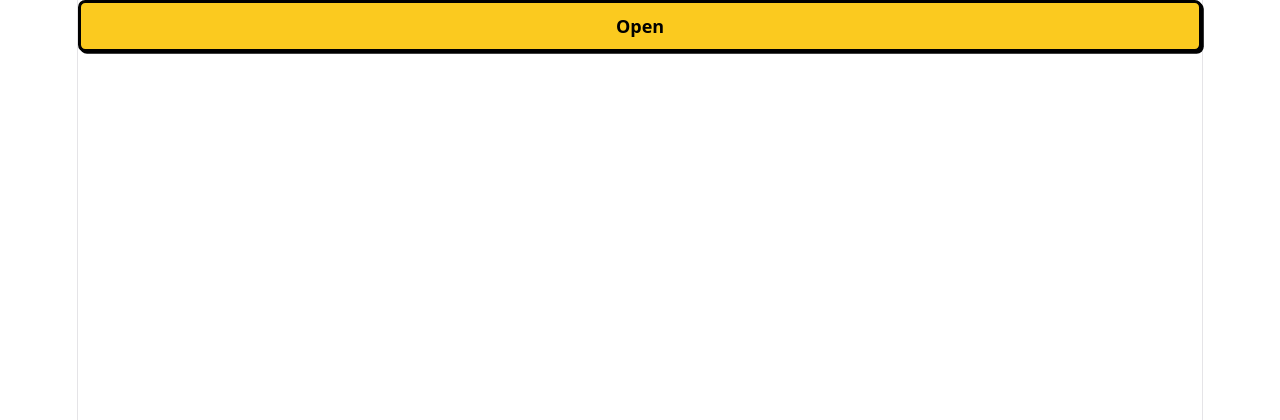
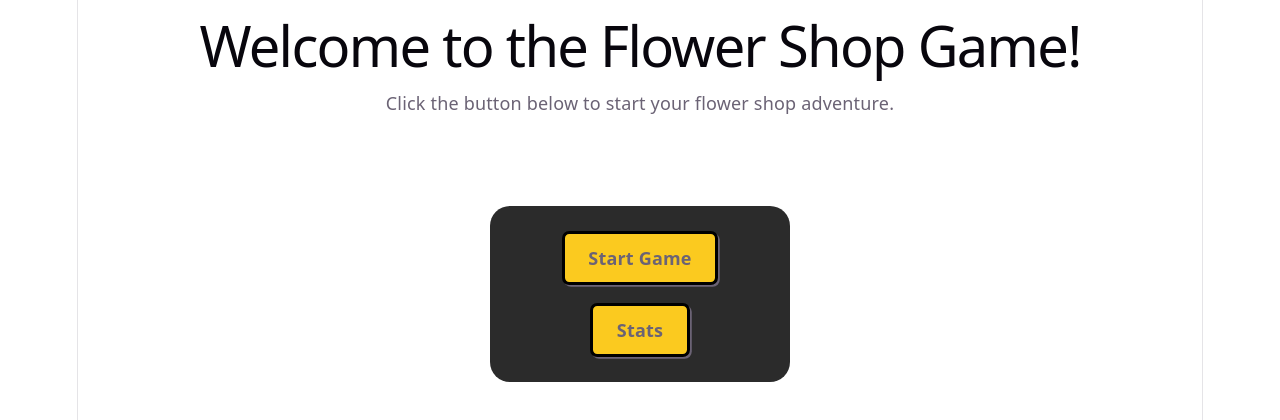
Before and after one commit to zincaI/Flower-shop-game, a React (Vite) app in the folder flower-shop/: page / in a window 1280 px wide. Shown: the top 420 px of the page. Built offline with nearby package versions, Linux system fonts and the light colour scheme.

Commit message:
feat: integrate Tailwind CSS and add Button and Card components with styles

```diff
--- a/flower-shop/package.json
+++ b/flower-shop/package.json
@@ -15,6 +15,7 @@
   },
   "devDependencies": {
     "@eslint/js": "^10.0.1",
+    "@tailwindcss/vite": "^4.3.4",
     "@types/node": "^24.19.2",
     "@types/react": "^19.3.0",
     "@types/react-dom": "^19.3.0",
@@ -24,6 +25,7 @@
     "eslint-plugin-react-refresh": "^0.5.7",
     "globals": "^17.13.0",
     "prettier": "3.9.10",
+    "tailwindcss": "^4.3.4",
     "typescript": "~5.9.3",
     "typescript-eslint": "^8.72.0",
     "vite": "^8.3.5"
--- a/flower-shop/src/components/OpenButton.css
+++ b/flower-shop/src/components/Button.css
@@ -16,7 +16,7 @@
 	box-shadow: 0.15em 0.15em;
 }
 
-button:active {
+.open-button:active {
 	transform: translate(0.05em, 0.05em);
 	box-shadow: 0.05em 0.05em;
 }
--- /dev/null
+++ b/flower-shop/src/components/Button.tsx
@@ -0,0 +1,12 @@
+import './Button.css';
+
+function Button({ ...props }) {
+	return (
+		<button
+			className='open-button open-button--hover open-button--active'
+			{...props}
+		/>
+	);
+}
+
+export default Button;
--- /dev/null
+++ b/flower-shop/src/components/Card.css
@@ -0,0 +1,8 @@
+.card {
+	display: inline-flex;
+	--bg-color: #2b2b2b;
+	width: 300px;
+	padding: 25px;
+	background: var(--bg-color);
+	border-radius: 20px;
+}
--- /dev/null
+++ b/flower-shop/src/components/Card.tsx
@@ -0,0 +1,11 @@
+import './Card.css';
+
+function Card({ ...props }) {
+	return (
+		<div className='flex flex-col items-center gap-y-4 mt-20 card'>
+			{props.children}
+		</div>
+	);
+}
+
+export default Card;
--- a/flower-shop/src/components/OpenButton.tsx
+++ /dev/null
@@ -1,13 +0,0 @@
-import './OpenButton.css';
-
-function OpenButton() {
-	return (
-		<>
-			<button className='open-button open-button--hover open-button--active'>
-				Open
-			</button>
-		</>
-	);
-}
-
-export default OpenButton;
--- /dev/null
+++ b/flower-shop/src/components/StartMenu.tsx
@@ -0,0 +1,17 @@
+import Button from './Button';
+import Card from './Card';
+
+function StartMenu() {
+	return (
+		<div>
+			<h1>Welcome to the Flower Shop Game!</h1>
+			<p>Click the button below to start your flower shop adventure.</p>
+			<Card>
+				<Button>Start Game</Button>
+				<Button>Stats</Button>
+			</Card>
+		</div>
+	);
+}
+
+export default StartMenu;
--- a/flower-shop/src/components/StartPage.tsx
+++ b/flower-shop/src/components/StartPage.tsx
@@ -1,9 +1,9 @@
-import OpenButton from './OpenButton';
+import StartMenu from './StartMenu';
 
 function StartPage() {
 	return (
 		<>
-			<OpenButton />
+			<StartMenu />
 		</>
 	);
 }
--- a/flower-shop/src/index.css
+++ b/flower-shop/src/index.css
@@ -1,3 +1,5 @@
+@import 'tailwindcss';
+
 :root {
 	--text: #6b6375;
 	--text-h: #08060d;
--- /dev/null
+++ b/flower-shop/tailwind.config.js
@@ -0,0 +1,8 @@
+/** @type {import('tailwindcss').Config} */
+export default {
+  content: [],
+  theme: {
+    extend: {},
+  },
+  plugins: [],
+}
--- a/flower-shop/vite.config.ts
+++ b/flower-shop/vite.config.ts
@@ -1,7 +1,8 @@
-import react from '@vitejs/plugin-react'
-import { defineConfig } from 'vite'
+import react from '@vitejs/plugin-react';
+import tailwindcss from '@tailwindcss/vite';
+import { defineConfig } from 'vite';
 
 // https://vite.dev/config/
 export default defineConfig({
-  plugins: [react()],
-})
+	plugins: [react(), tailwindcss()],
+});
```
Also changed, not shown: 1 other file (tests, documents, lock files or other folders). Lines whose indentation alone changed are shown as unchanged.
